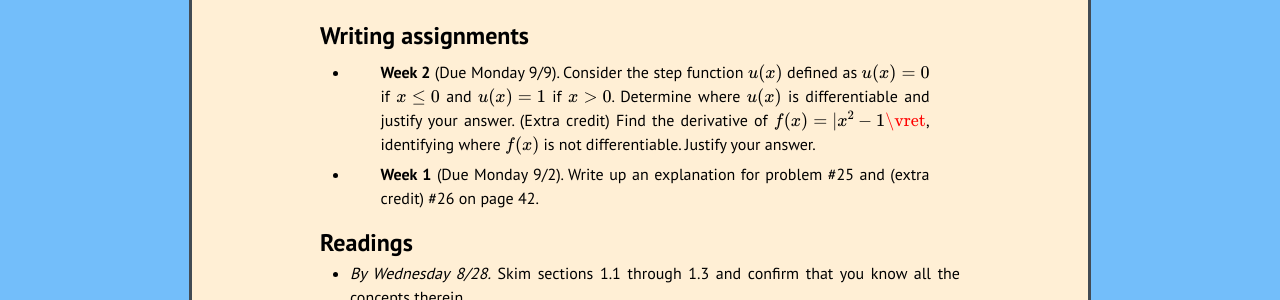
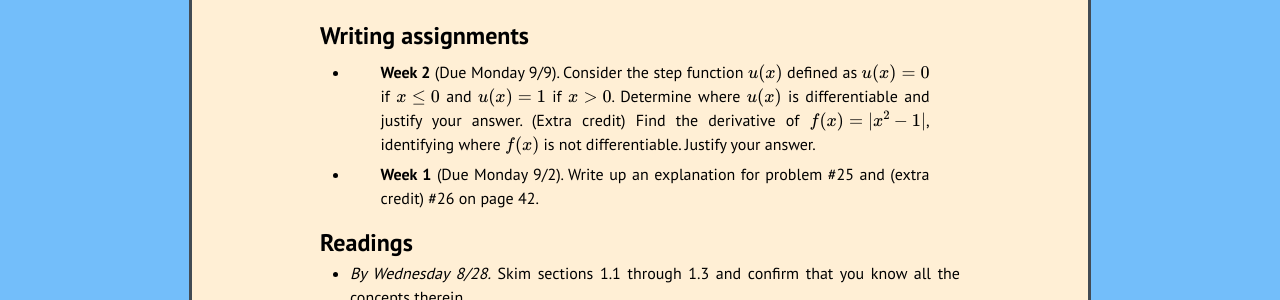
Before and after one commit to kamerynjw/kamerynjw.github.io, a Jekyll site: the page built from teaching/2024/math210.md, in a window 1280 px wide. Shown: the part 514-814 px from the top of the page. Built offline with Jekyll 4.4.1, drawn with Linux system fonts in a browser that asks for light colours; nearby versions of some CDN libraries; formulas are drawn with MathJax 3.

Commit message:
latex tiopo

```diff
--- a/teaching/2024/math210.md
+++ b/teaching/2024/math210.md
@@ -26,7 +26,7 @@ Problem sets
 Writing assignments
 -------
 
-* **Week 2** (Due Monday 9/9). Consider the step function $u(x)$ defined as $u(x) = 0$ if $x \le 0$ and $u(x) = 1$ if $x > 0$. Determine where $u(x)$ is differentiable and justify your answer. (Extra credit) Find the derivative of $f(x) = \lvert x^2 - 1 \vret$, identifying where $f(x)$ is not differentiable. Justify your answer.
+* **Week 2** (Due Monday 9/9). Consider the step function $u(x)$ defined as $u(x) = 0$ if $x \le 0$ and $u(x) = 1$ if $x > 0$. Determine where $u(x)$ is differentiable and justify your answer. (Extra credit) Find the derivative of $f(x) = \lvert x^2 - 1 \rvert$, identifying where $f(x)$ is not differentiable. Justify your answer.
 
 * **Week 1** (Due Monday 9/2). Write up an explanation for problem #25 and (extra credit) #26 on page 42.
 
```
